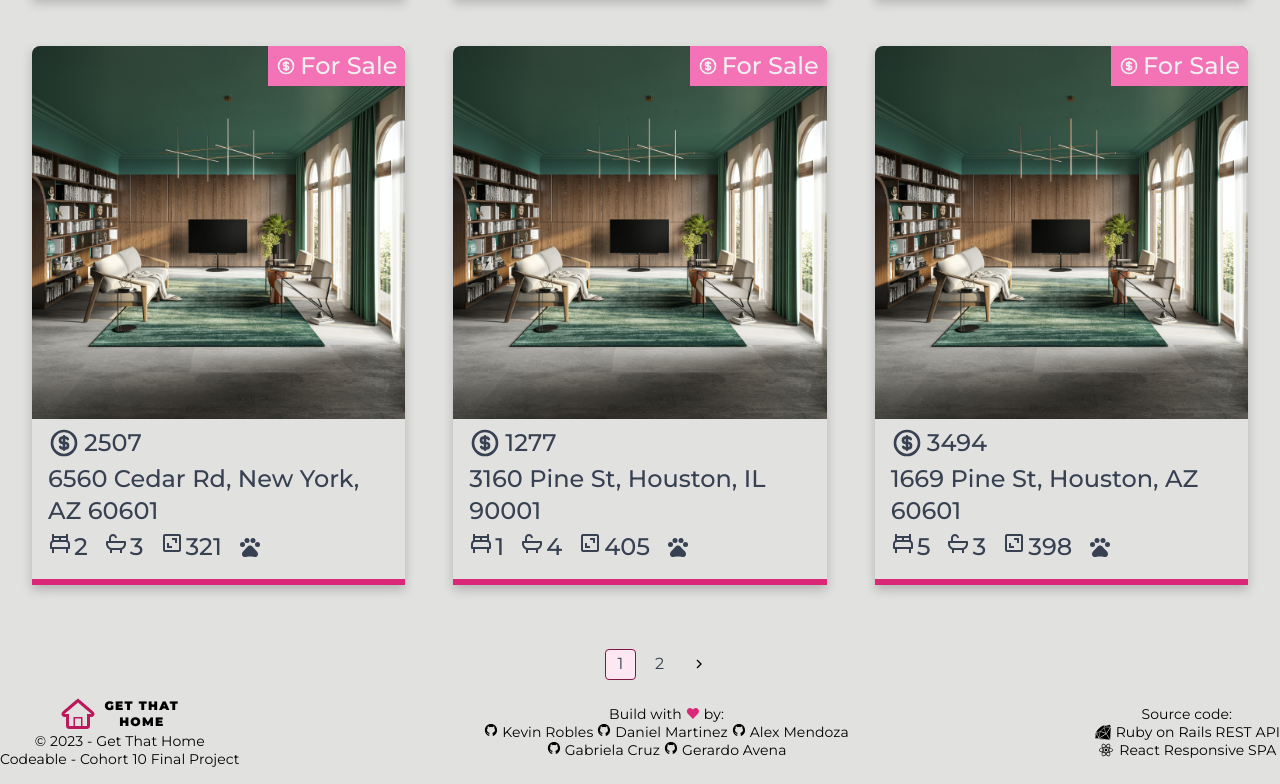
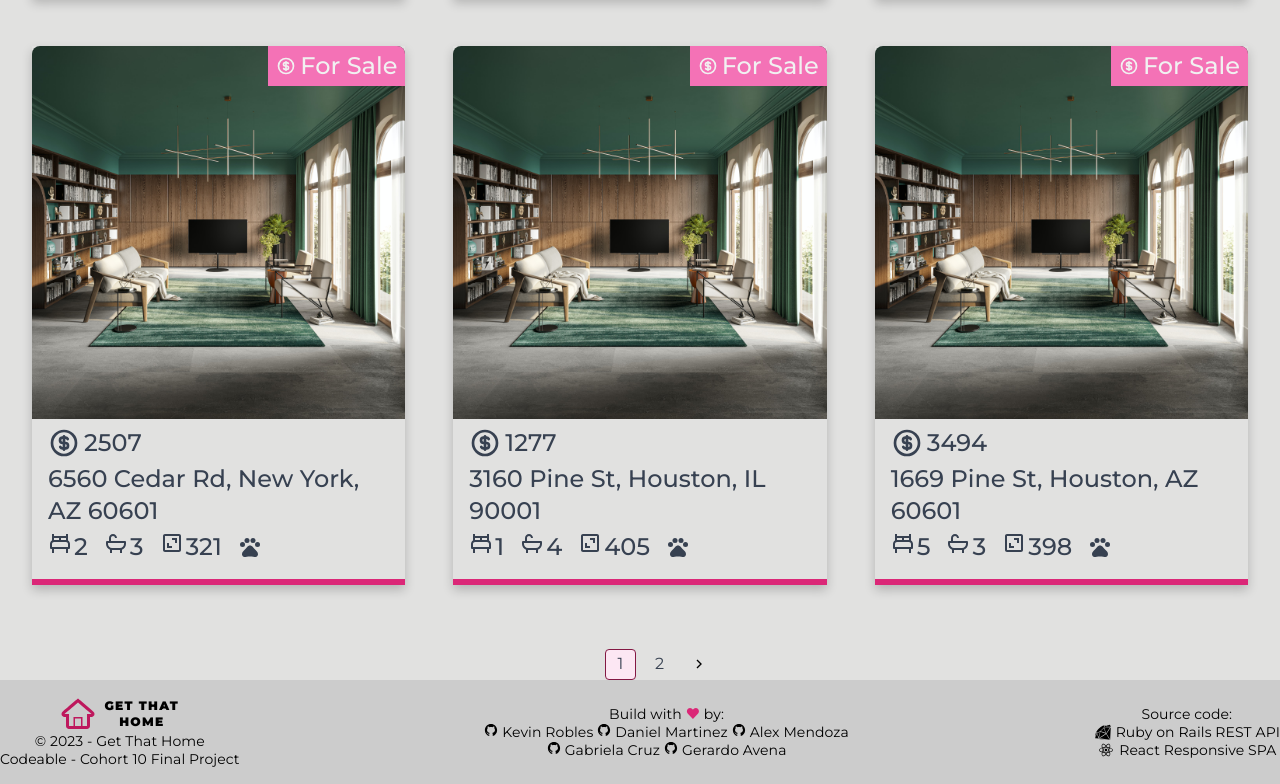
Before and after one commit to AlexMendozaEt/Vite-React-GetThatHome, a React (Vite) app: page /property in a window 1280 px wide. Shown: the part 1357-2141 px from the top of the page. Built offline with nearby package versions, Linux system fonts and the light colour scheme.

Commit message:
chore: update background color

```diff
--- a/src/components/Footer/footer.jsx
+++ b/src/components/Footer/footer.jsx
@@ -1,4 +1,4 @@
-import { StyledFooter } from "./styles";
+import { StyledDiv, StyledFooter } from "./styles";
 import { DiRuby, DiReact } from "react-icons/di";
 import { AiFillGithub } from "react-icons/ai";
 import Container from "../../layout/Container";
@@ -7,10 +7,10 @@ import { Link } from "react-router-dom";
 
 function Footer() {
   return (
-    <footer>
+    <StyledFooter>
       <Container size={"xl"}>
         <div>
-          <StyledFooter>
+          <StyledDiv>
             <div className="logo">
               <Logo size="sm" />
               <p>© 2023 - Get That Home</p>
@@ -81,10 +81,10 @@ function Footer() {
                 <p>React Responsive SPA</p>
               </Link>
             </div>
-          </StyledFooter>
+          </StyledDiv>
         </div>
       </Container>
-    </footer>
+    </StyledFooter>
   );
 }
 
--- a/src/components/Footer/styles.js
+++ b/src/components/Footer/styles.js
@@ -1,6 +1,10 @@
 import styled from "@emotion/styled";
 
-export const StyledFooter = styled.div`
+export const StyledFooter = styled.footer`
+  background-color: ${(props) => props.theme.colors.background.dark};
+`;
+
+export const StyledDiv = styled.div`
   padding: 1rem 1.9375rem;
   color: ${(props) => props.theme.colors.text.highContrast};
   font-size: 0.875rem;
```
